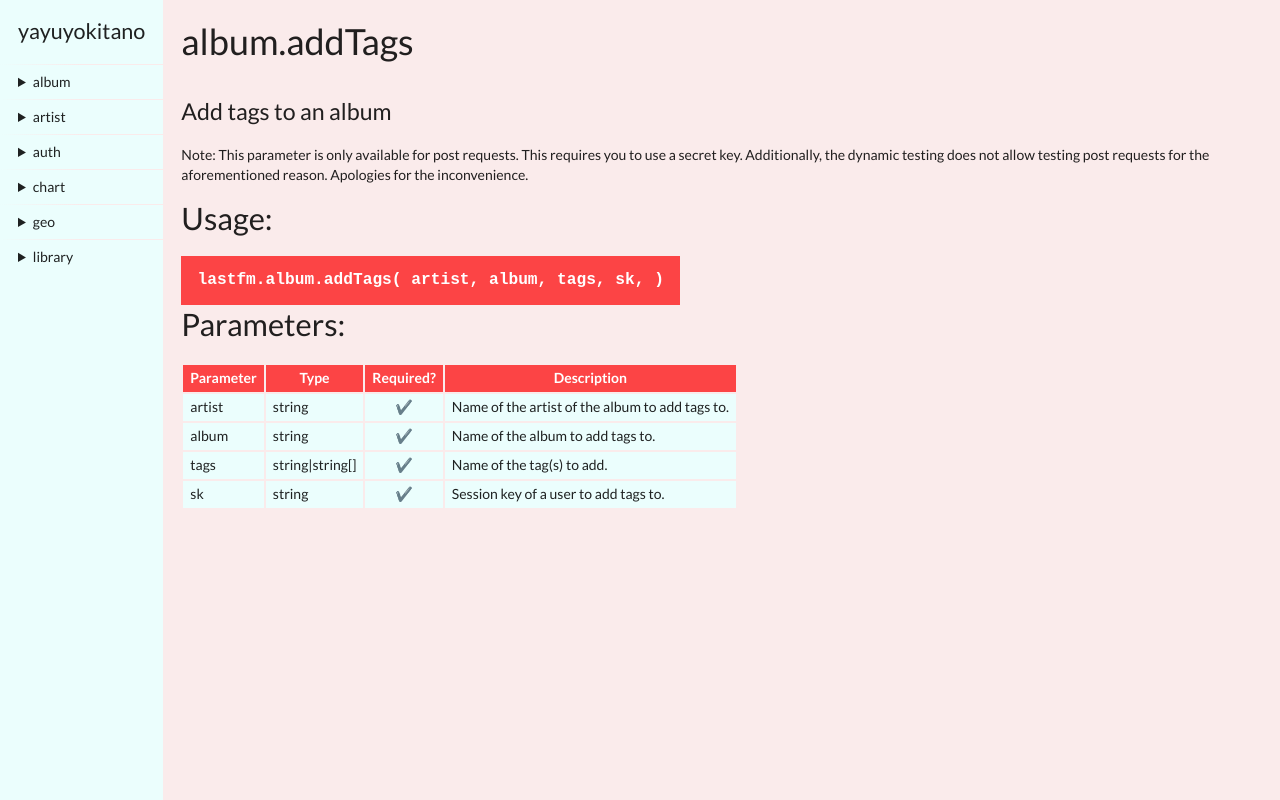
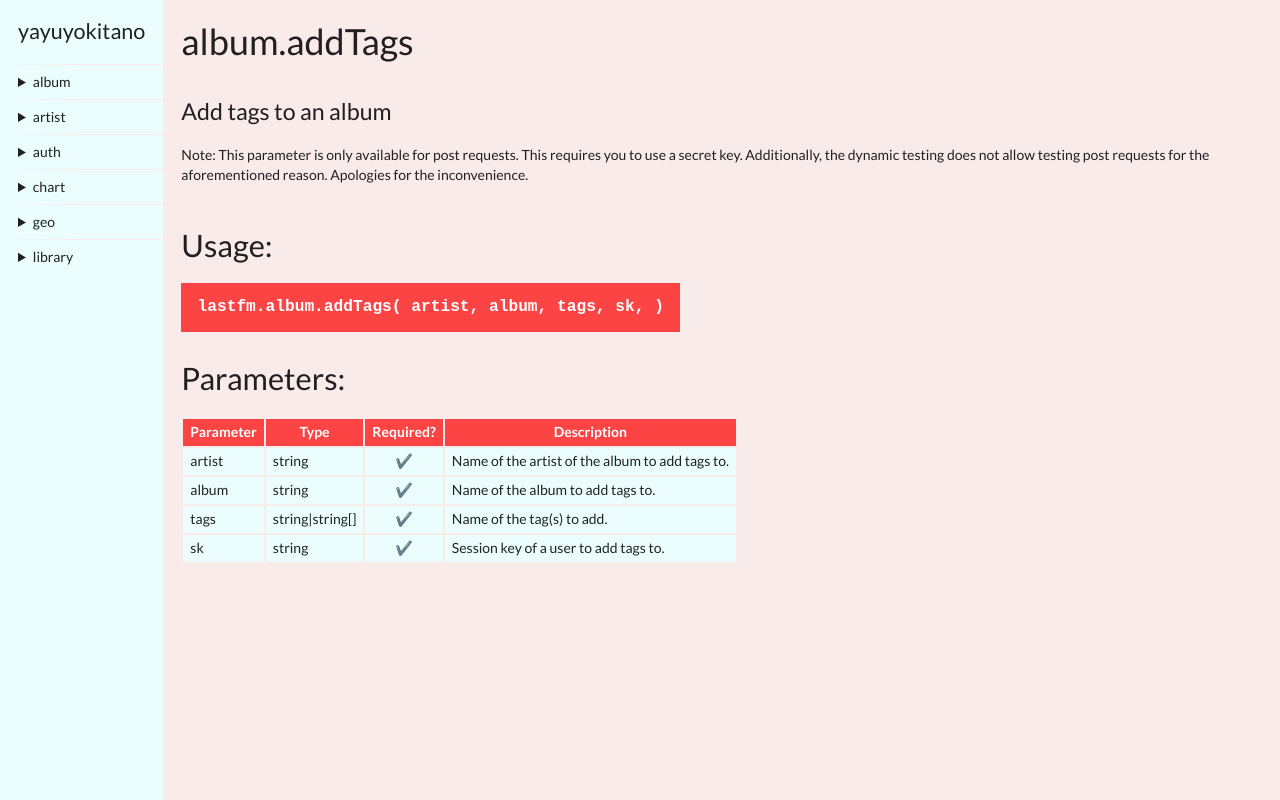
Before and after one commit to yayuyokitano/lastfm-typed-docs, a React app: page /album/addtags/ in a window 1280 px wide. Built offline with nearby package versions, Linux system fonts and the light colour scheme.

Commit message:
Add headline padding

```diff
--- a/src/components/documentation/Documentation.scss
+++ b/src/components/documentation/Documentation.scss
@@ -55,6 +55,12 @@
 h3, h2 {
 
 	font-weight: lighter;
+
+}
+
+h2 {
+
+	padding-top: 1.5rem;
 
 }
 
```
